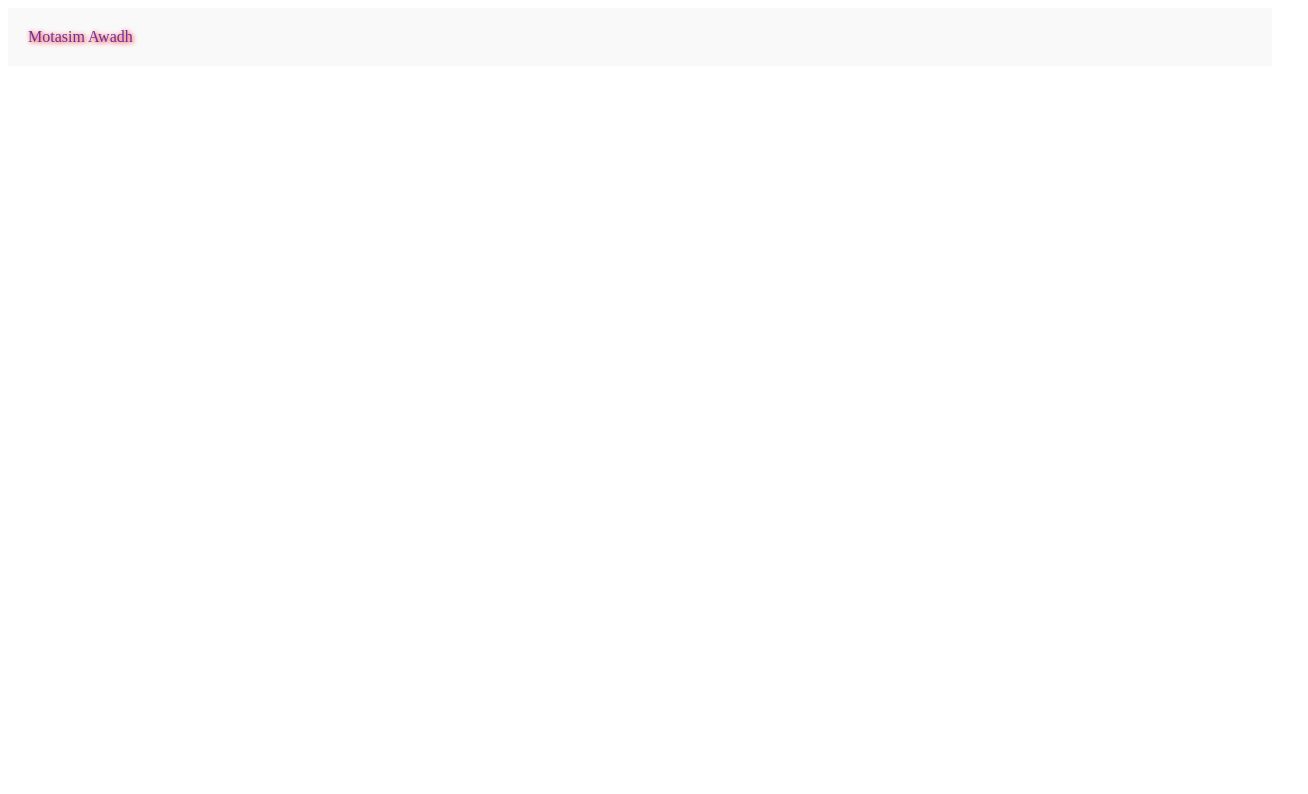
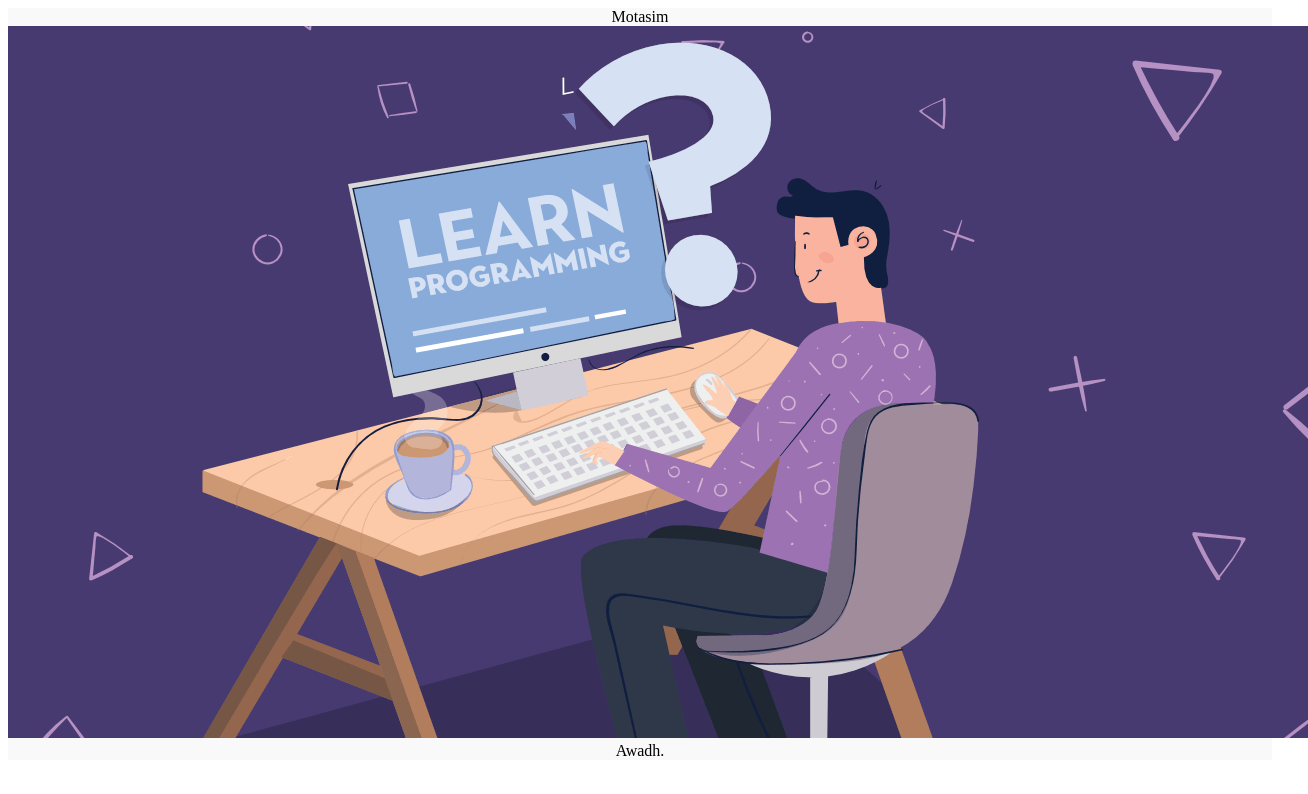
Before and after one commit to MotasimAwadh/Css_project, a plain HTML site: page index.html in a window 1280 px wide. Shown: the whole page, 1308 px wide, since content can reach past the window. Drawn offline with Linux system fonts and the light colour scheme.

Commit message:
Text - Alignment

```diff
--- a/css/master.css
+++ b/css/master.css
@@ -1,15 +1,12 @@
 /*
-Text - Color And Shadow
-shadow:
-h-shadow
-v-shadow
-blur
-shadow-color
+Text - Alignment
+same as word.
+يمين منتصف يسار
 */
 
 div {
     background-color: #F9F9F9;
-    padding: 20px;
-    color: rebeccapurple;
-    text-shadow: 1px 1px 5px red; /*h v blur color*/
+    text-align: center;
+    direction: ltr;
+    vertical-align: top;
 }
--- a/index.html
+++ b/index.html
@@ -6,6 +6,6 @@
     <link rel="stylesheet" href="css/master.css">
 </head>
 <body>
-    <div>Motasim Awadh</div>
+    <div>Motasim <img src="./images/learn-programming.png"> Awadh.</div>
 </body>
 </html>
```
